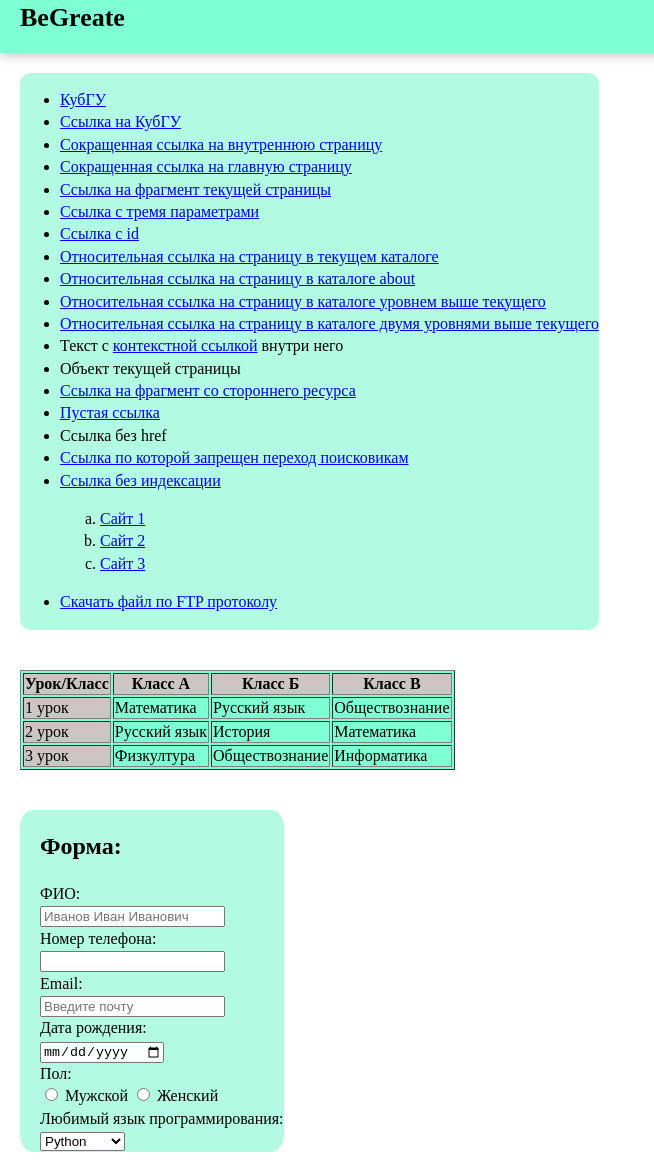
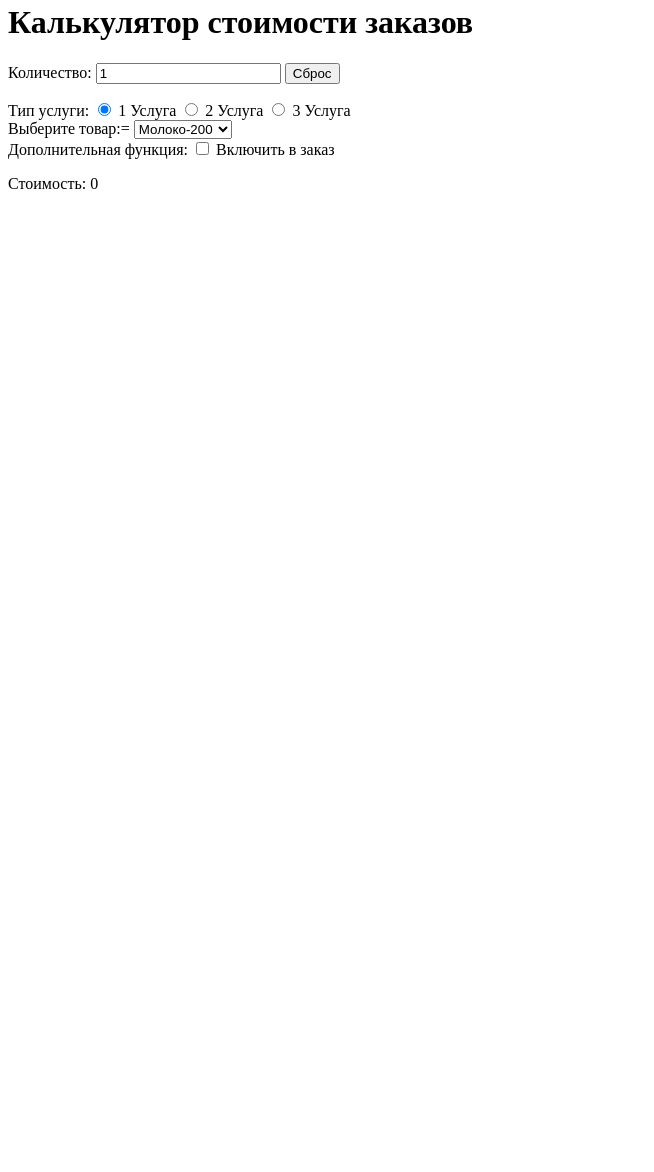
Before and after one commit to AndreyKucher27/6sad, a plain HTML site: page index.html in a window 1280 px wide. Shown: the part 17-1189 px from the top of the page, without its empty margins (0-654 px from the left). After the commit the page ends 800 px from the top, so only its background shows below. Drawn offline with Linux system fonts and the light colour scheme.

Commit message:
Update index.html

```diff
--- a/index.html
+++ b/index.html
@@ -1,134 +1,40 @@
 <!DOCTYPE html>
 <html>
 <head>
-    <meta charset="utf-8">
-    <title>Задание 3</title>
+    <title>Калькулятор стоимости товара</title>
     <link rel="stylesheet" href="style.css">
 </head>
-<body style="margin:0;">
-<nav class="navbar">
-    <div class="container">
-        <!--<img class="image"  src="image.png" alt="">-->
-        <a href="#" class="navbar-brand">BeGreate</a>
+<body>
+<form id="calculator">
+    <h1>Калькулятор стоимости заказов</h1>
+    <label for="kolvo">Количество:</label>
+    <input type="number" id="kolvo" value="1">
+    <button id="resetKolvo">Сброс</button><br>
+    <p class="errormes" id="errorMessage"></p>
 
-        <div class="navbar-wrap">
-            <ul class="navbar-menu">
-                <li><a href="#">Информация</a></li>
-                <li><a href="#">Примеры работ</a></li>
-                <li><a href="#">Сотрудники</a></li>
-                <li><a href="#">Прайс-лист</a></li>
-            </ul>
-        </div>
+    <label>Тип услуги:</label>
+    <input type="radio" name="service" value="service1" checked> 1 Услуга
+    <input type="radio" name="service" value="service2"> 2 Услуга
+    <input type="radio" name="service" value="service3"> 3 Услуга<br>
+
+    <div class="prodoption">
+        <label for="product">Выберите товар:</label>=
+        <select id="product">
+            <option value="product1">Молоко-200</option>
+            <option value="product2">Кефир - 300</option>
+            <option value="product3">Мясо - 400</option>
+        </select>
     </div>
-</nav>
 
-<div class="colorwant">
-<ul>
-<li><a href="http://www.kubsu.ru/">КубГУ</a></li>
-<li><a href="c">Ссылка на КубГУ</a></li>
-<!--<a href="https://www.kubsu.ru/"><img src="image.png" width="200" height="200"></a>-->
-<li><a href="/secondfile.html">Сокращенная ссылка на внутреннюю страницу</a></li>
-<li><a href="/index.html">Сокращенная ссылка на главную страницу</a></li>
-<li><a href="#object">Ссылка на фрагмент текущей страницы</a></li>
-<li><a href="/index.html?par1=a&par2=b&par3=c">Ссылка с тремя параметрами</a></li>
-<li><a href="#">Ссылка с id</a></li>
-<li><a href ="./secondfile.html">Относительная ссылка на страницу в текущем каталоге</a></li>
-<li><a href ="./about/file.html">Относительная ссылка на страницу в каталоге about</a></li>
-<li><a href ="../about/file.html">Относительная ссылка на страницу в каталоге уровнем выше текущего</a></li>
-<li><a href ="../../about/file.html">Относительная ссылка на страницу в каталоге двумя уровнями выше текущего</a></li>
-<li>Текст с <a href="file.html">контекстной ссылкой</a> внутри него</li>
-<li><id="object">Объект текущей страницы</li>
-<li><a href="https://www.kubsu.ru/ru/university/library">Ссылка на фрагмент со стороннего ресурса</a></li>
-<!--<li>Ссылки с областями картинки</p> <img src="F:\Документы Андрея\Дизайн студия\Задание 1\122.jpg" width="300" height="200" usemap="#imag" alt="Области картинки"></li>
-            <map name="imag"><area shape="circle" coords="20,25,200" href="15c.html" alt="circle">
-                <area shape="rect" coords="140,100,900,140" href="15r.html" alt="rect">
-            </map>-->
-<li><a href="#">Пустая ссылка</a></li>
-<li><a>Ссылка без href</a></li>
-<li><a href="http://www.kubsu.ru/" rel="nofollow">Ссылка по которой запрещен переход поисковикам</a></li>
-<li><a href="https://example.com/" rel="nofollow">Ссылка без индексации</a></li>
-<p><ol start="1" type="a">
-    <li><a href="Ссылка1.html" title="Сайт 1">Сайт 1</a></li>
-    <li><a href="Ссылка2.html" title="Сайт 2">Сайт 2</a></li>
-    <li><a href="Ссылка3.html" title="Сайт 3">Сайт 3</a></li>
-</ol><p>
-<li><a href="ftp://log:parol@adress.ru/F:\Документы Андрея\Дизайн студия\Задание 1\Документ.txt">Скачать файл по FTP протоколу</a></li>
-</ul>
-</div>
-<!--ТЕГИ-->
+    <div class="dopproperty">
+        <label for "property">Дополнительная функция:</label>
+        <input type="checkbox" id="property"> Включить в заказ
+    </div>
 
-<!--Таблица-->
-<!--<caption id="a2">Таблица</caption>-->
-<div style="margin: 20px;">
-<table border="1">
-<caption></caption>
-<tr>
-<th class="change">Урок/Класс</th>
-<th>Класс А</th>
-<th>Класс Б</th>
-<th>Класс В</th>
-</tr>
-<tr>
-<td class="change1">1 урок</td>
-<td>Математика</td>
-<td>Русский язык</td>
-<td>Обществознание</td>
-</tr>
-<tr>
-<td class="change1">2 урок</td>
-<td>Русский язык</td>
-<td>История</td>
-<td>Математика</td>
-</tr>
-<tr>
-<td class="change1">3 урок</td>
-<td>Физкултура</td>
-<td>Обществознание </td>
-<td>Информатика</td>
-</tr>
-</table>
-</div>
-<!--Таблица-->
+    <p>Стоимость: <span id="totalCost">0</span></p>
+</form>
+<script src="main.js">
+</script>
 
-<!--ФОРМА-->
-<div class="colorwantform">
- <h2 style="margin-left: 20px;">Форма:</h2>
-  <form class="form" action="/" method="POST">  <label>
- ФИО:<br />
- <input type="text" name="student_name" placeholder="Иванов Иван Иванович">
- </label><br />
- <label>
- Номер телефона:<br />
- <input type="number" name="student_pnone">
- </label><br />
-  <label>
- Email:<br />
- <input type="email" name="email" placeholder="Введите почту">
- </label><br />
- <label>
- Дата рождения:<br />
- <input type="date" name="date">
- </label><br />
- <label>
- Пол:<br />
- <input name=sex type="radio" value="male">
- Мужской</label>
- <label>
- <input name=sex type="radio" value="female">
- Женский</label> <br />
- <label>
- Любимый язык программирования:<br>
- <select>
- <option value="Pascal">Pascal</option>
- <option value="C">C</option>
- <option value="C++">C++</option>
- <option value="JavaScript">JavaScript</option>
- <option value="PHP">PHP</option>
- <option value="Python" selected="selected">Python</option>
- <option value="Java">Java</option><p>
- </select>
-
- <!--ФОРМА-->
-
- </body>
- </html>
+</body>
+</html>
```
